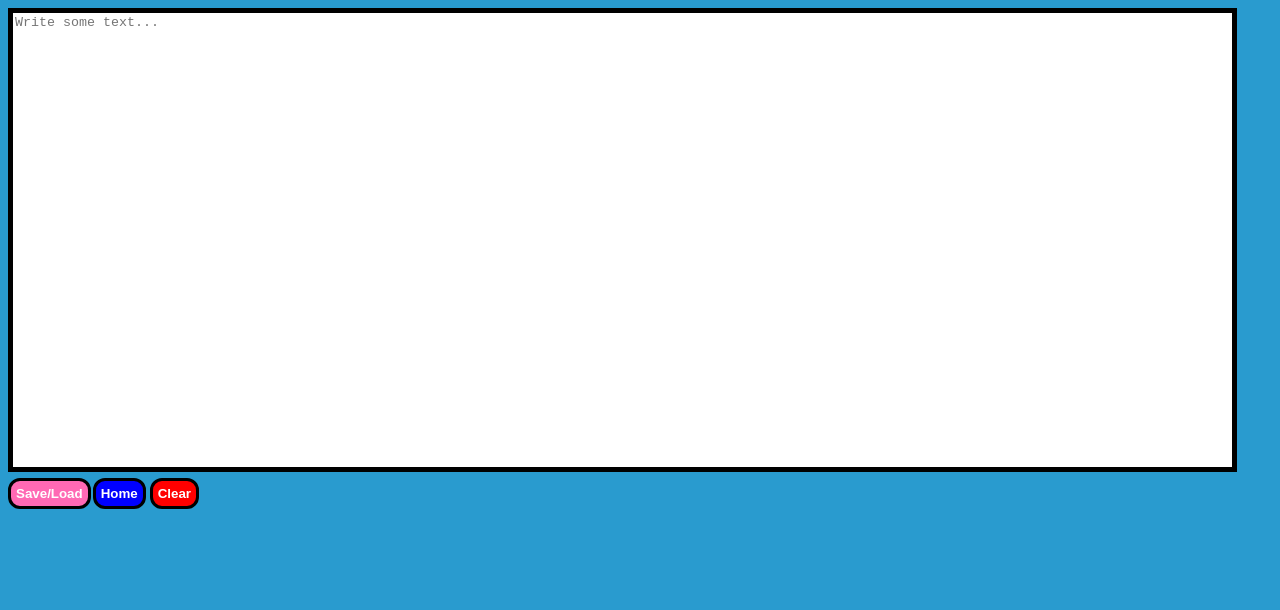
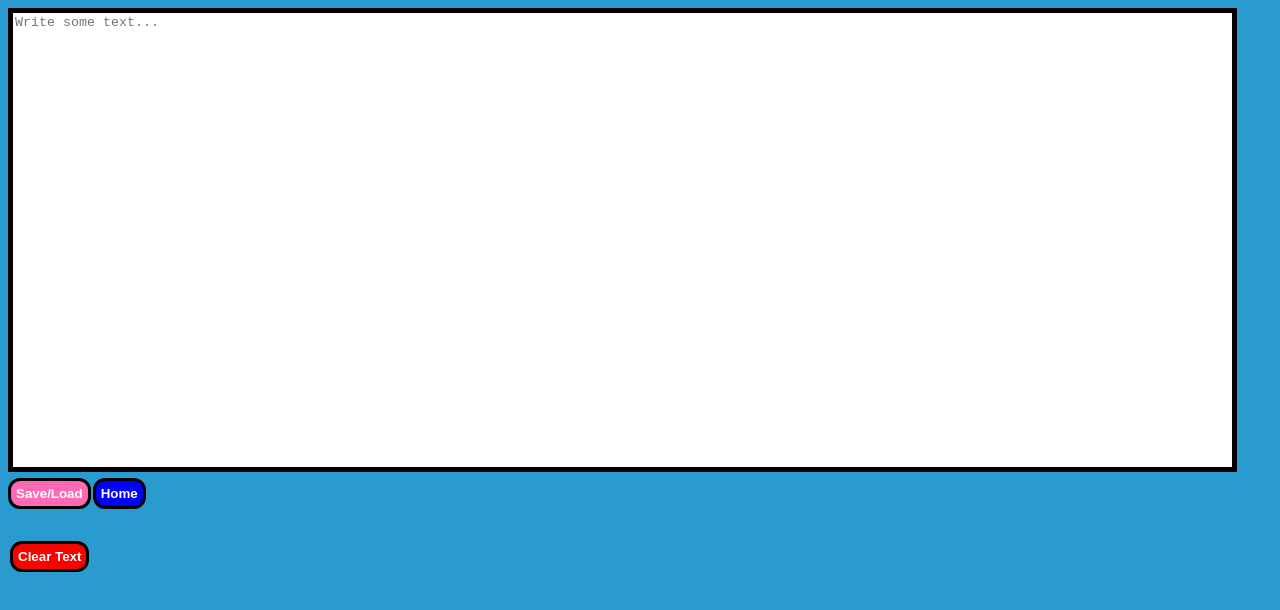
Before and after one commit to michael-a7/Note-Project, a React app: page /notes in a window 1280 px wide. Built offline with nearby package versions, Linux system fonts and the light colour scheme.

Commit message:
reworked clear button

```diff
--- a/src/App/NotePad.js
+++ b/src/App/NotePad.js
@@ -109,7 +109,7 @@ export function NotePad() {
   }
 
   function wipeSave(event) {
-    setSaveArray([]);
+    setText("");
   }
   return (
     <div>
@@ -155,9 +155,11 @@ export function NotePad() {
           Home
         </Link>
       </button>
-      <button className="click3" onClick={wipeSave}>
-        Clear
-      </button>
+      <div>
+        <button className="click3" onClick={wipeSave}>
+          Clear Text
+        </button>
+      </div>
     </div>
   );
 }
--- a/src/App/style.css
+++ b/src/App/style.css
@@ -29,6 +29,7 @@ input {
   border: black 3px solid;
   padding: 5px;
   margin: 2px;
+  margin-top: 30px;
   font-weight: bold;
   color: white;
 }
```
Also changed, not shown: 1 other file.
